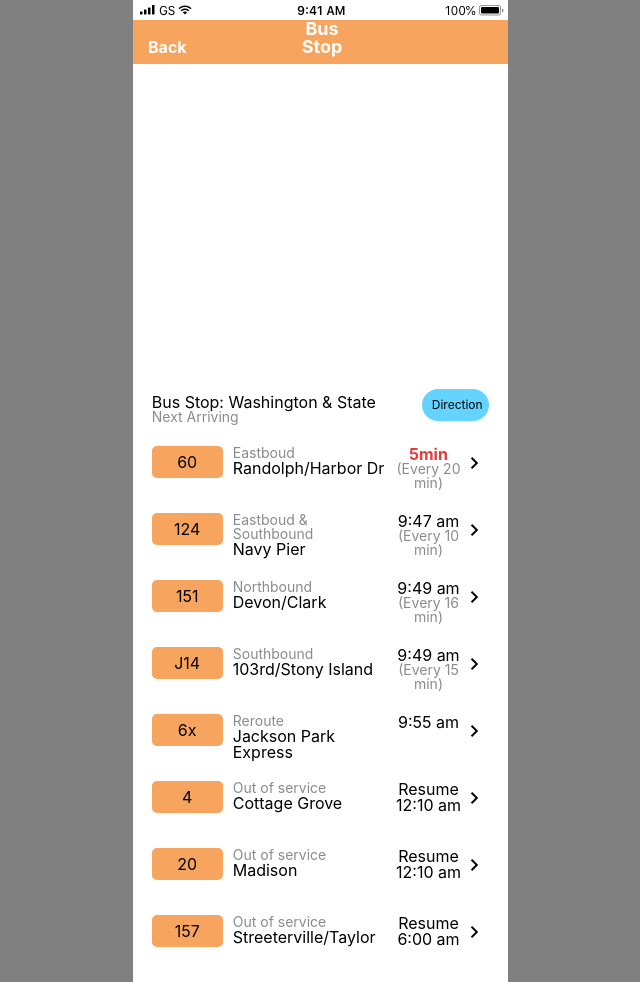
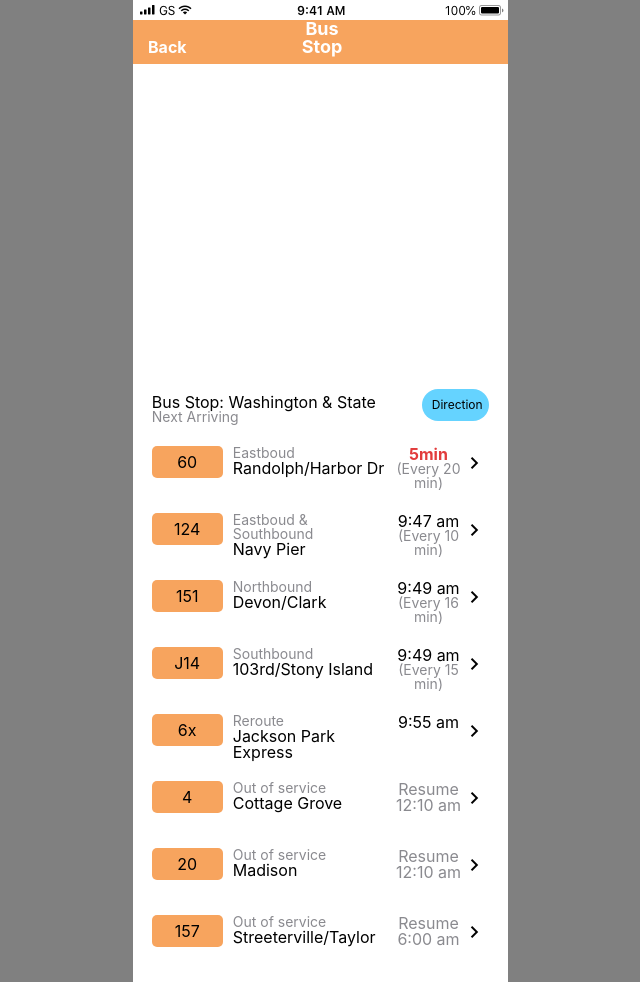
Before and after one commit to ChristyWei12/UXChallenge-busybus, a plain HTML site: page index.html in a window 1280 px wide. Shown: the whole page, without its empty margins (367-1007 px from the left). Drawn offline with Linux system fonts and the light colour scheme.

Commit message:
edit the color of font for out-of-service

```diff
--- a/css/style.css
+++ b/css/style.css
@@ -155,6 +155,10 @@ h4 {
   font-weight: bold;
 }
 
+.n4 .arriving-time h3, .n20 .arriving-time h3, .n157 .arriving-time h3 {
+  color: #8A8A8F;
+}
+
 i {
   width: 4%;
   display: block;
```
